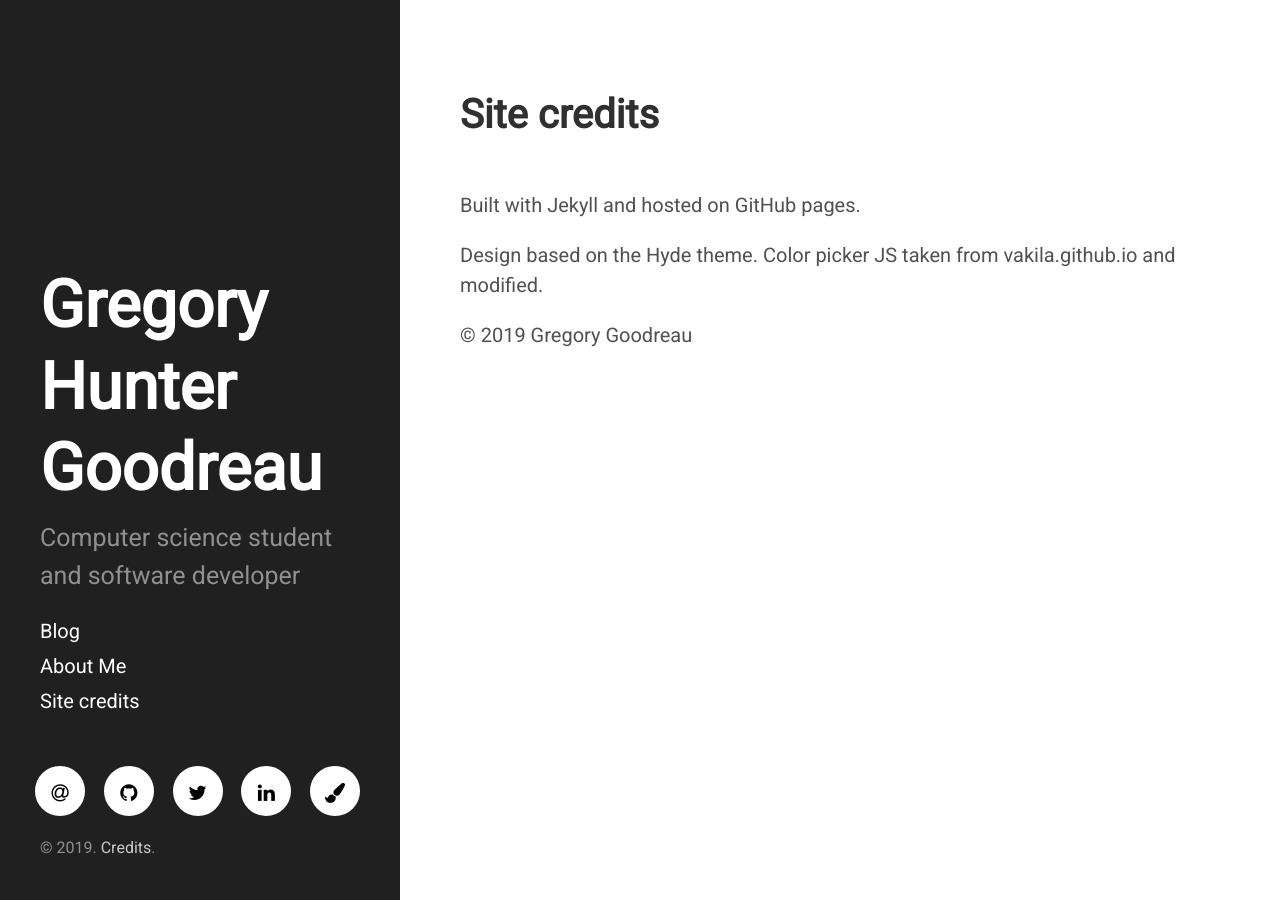
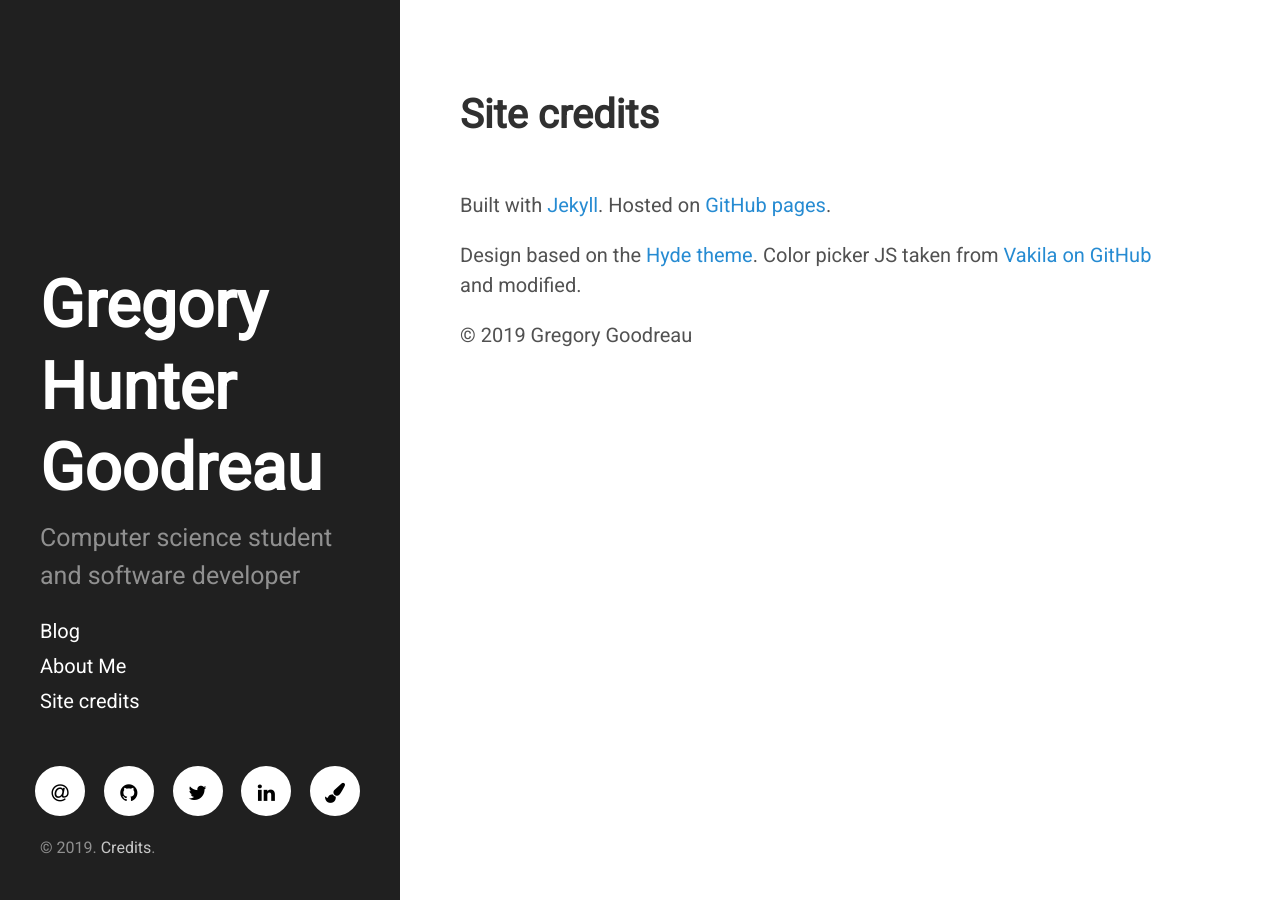
Before and after one commit to ghgoodreau/ghgoodreau.github.io, a Jekyll site: the page built from credits/index.md, in a window 1280 px wide. Built offline with Jekyll 4.4.1, drawn with Linux system fonts in a browser that asks for light colours.

Commit message:
Update index.md

```diff
--- a/credits/index.md
+++ b/credits/index.md
@@ -3,8 +3,8 @@ layout: page
 title: Site credits
 ---
 
-Built with Jekyll and hosted on GitHub pages.
+Built with [Jekyll](https://jekyllrb.com/). Hosted on [GitHub pages](https://pages.github.com/).
 
-Design based on the Hyde theme. Color picker JS taken from vakila.github.io and modified.
+Design based on the [Hyde theme](https://hyde.getpoole.com/). Color picker JS taken from [Vakila on GitHub](https://github.com/vakila) and modified.
 
 © {{ site.time | date: '%Y' }} {{ site.author.name }}
```
